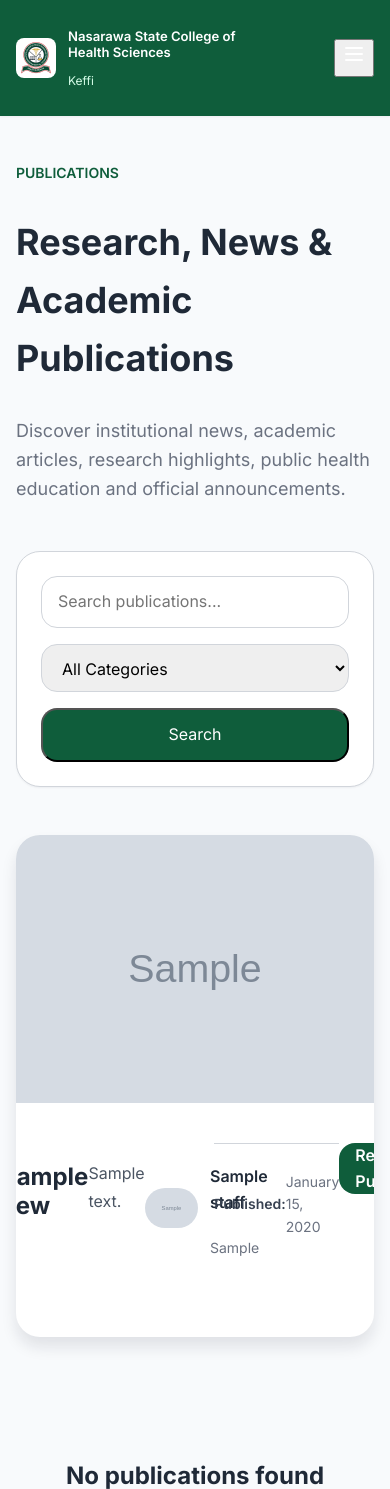
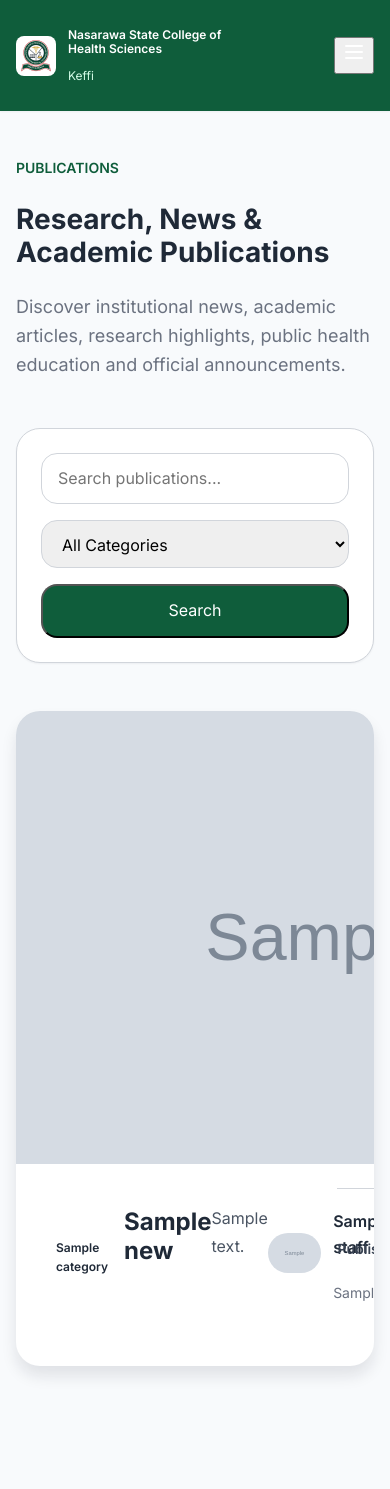
Before and after one commit to Eelblitz/nascohst-website, a Django app: page /news/ in a window 390 px wide. Shown: the top 1489 px of the page. Run offline with Django 4.2, Linux system fonts and the light colour scheme; tables that the repository leaves empty hold one stand-in row (values such as "Sample post"); grey boxes marked "Sample" are stand-in pictures; some libraries are stand-ins or nearby versions.

Commit message:
style: fix mobile responsiveness and cloudinary images

```diff
--- a/static/css/styles.css
+++ b/static/css/styles.css
@@ -367,3 +367,67 @@ nav ol {
 nav[aria-label="Breadcrumb"]{
     margin-bottom:5rem;
 }
+
+/* --- Global Responsive Fixes --- */
+.max-w-7xl {
+  max-width: 80rem;
+  width: 100%;
+  margin-left: auto;
+  margin-right: auto;
+}
+
+/* Ensure images never overflow and stay centered */
+img {
+  max-width: 100%;
+  height: auto;
+  object-fit: cover;
+}
+
+/* --- Responsive News Layout --- */
+.news-layout {
+  display: flex;
+  flex-direction: column;
+  /* Stack on mobile */
+  gap: 2rem;
+}
+
+@media (min-width: 1024px) {
+  .news-layout {
+    display: grid;
+    grid-template-columns: 2.2fr 1fr;
+    /* Side-by-side on desktop */
+    gap: 3rem;
+  }
+}
+
+/* --- News Content Refinement --- */
+.news-content {
+  font-size: 1.1rem;
+  line-height: 1.8;
+  color: #374151;
+}
+
+.news-content img {
+  border-radius: 1rem;
+  margin: 2rem 0;
+  width: 100%;
+}
+
+/* --- Mobile Header Fix --- */
+@media (max-width: 640px) {
+  .site-brand__name {
+    font-size: 0.75rem !important;
+    max-width: 10rem;
+  }
+
+  h1.text-4xl {
+    font-size: 1.75rem !important;
+    line-height: 1.2;
+  }
+
+  .p-10 {
+    padding: 1.5rem !important;
+  }
+
+  /* Reduce padding on mobile cards */
+}
--- a/templates/news/news_list.html
+++ b/templates/news/news_list.html
@@ -71,18 +71,13 @@
 
 <section class="mb-16">
 
-    <div class="bg-white rounded-2xl shadow-lg overflow-hidden lg:grid lg:grid-cols-2">
-
+    <div class="bg-white rounded-2xl shadow-lg overflow-hidden grid grid-cols-1 lg:grid-cols-2">
         {% if featured_article.image %}
-        <img
-            src="{{ featured_article.image.url }}"
-            alt="{{ featured_article.title }}"
-            class="w-full h-[380px] object-cover"
-        >
+        <img src="{{ featured_article.image.url }}" alt="{{ featured_article.title }}" class="w-full h-64 lg:h-[380px] object-cover">
         {% endif %}
 
         <!-- Content -->
-        <div class="p-10 flex flex-col justify-center h-full">
+        <div class="p-6 md:p-10 flex flex-col justify-center">
 
             {% if featured_article.category %}
             <span class="inline-flex w-fit items-center bg-green-100 text-green-700 text-xs font-semibold px-4 py-1.5 rounded-full mb-4">
```
Also changed, not shown: nascohst_site/settings.py (+11 -0 lines), templates/news/news_detail.html (+5 -3 lines).
